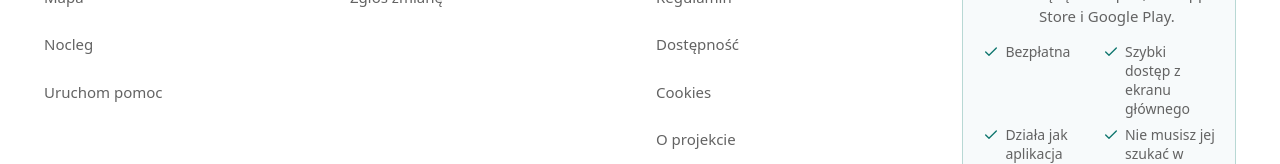
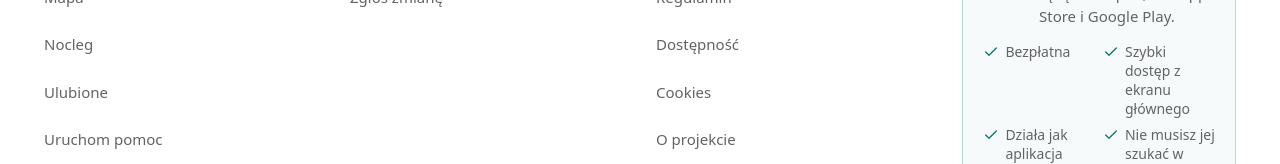
Before and after one commit to tojaczarnecki/Mapa_Dobra_app, a Next.js app: page / in a window 1280 px wide. Shown: the part 1015-1179 px from the top of the page. Built offline with nearby package versions, Linux system fonts and the light colour scheme; no server answers; the database is empty.

Commit message:
feat(nav): expose favorites in footer

```diff
--- a/src/components/app/site-footer.tsx
+++ b/src/components/app/site-footer.tsx
@@ -10,6 +10,7 @@ const findLinks = [
   { href: "/szukaj", label: "Szukaj pomocy" },
   { href: "/mapa", label: "Mapa" },
   { href: "/znajdz-nocleg", label: "Nocleg" },
+  { href: "/ulubione", label: "Ulubione" },
   { href: "/uruchom-pomoc", label: "Uruchom pomoc" },
 ];
 
```
